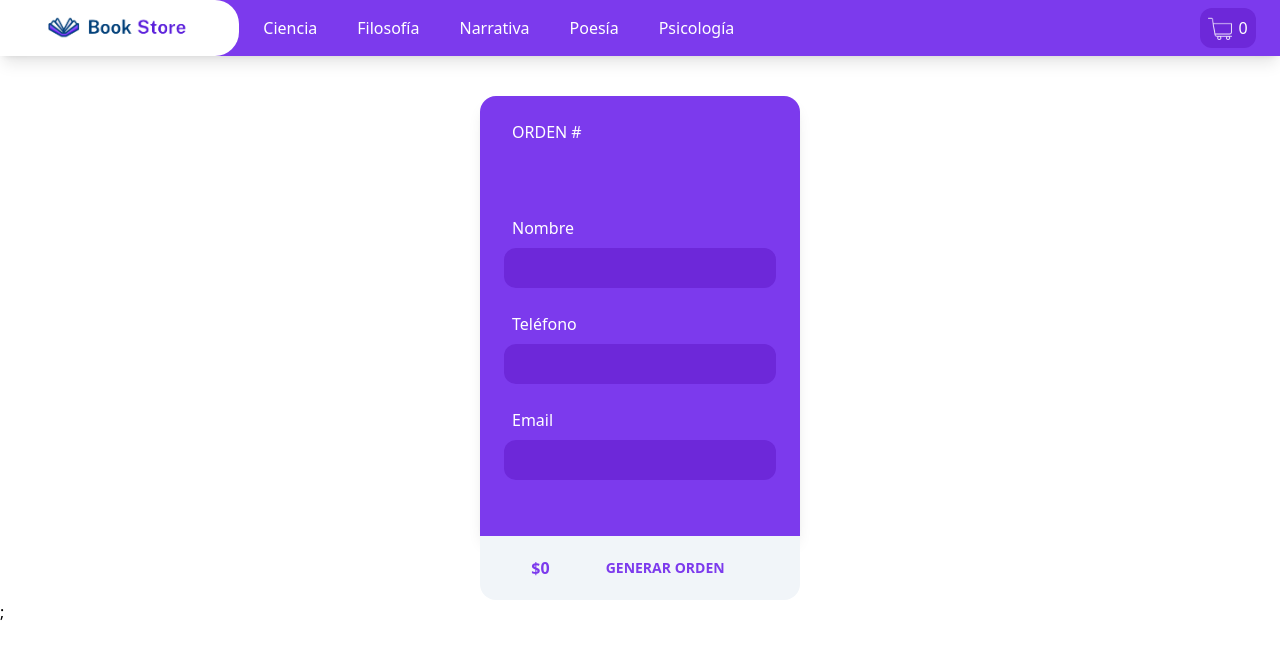
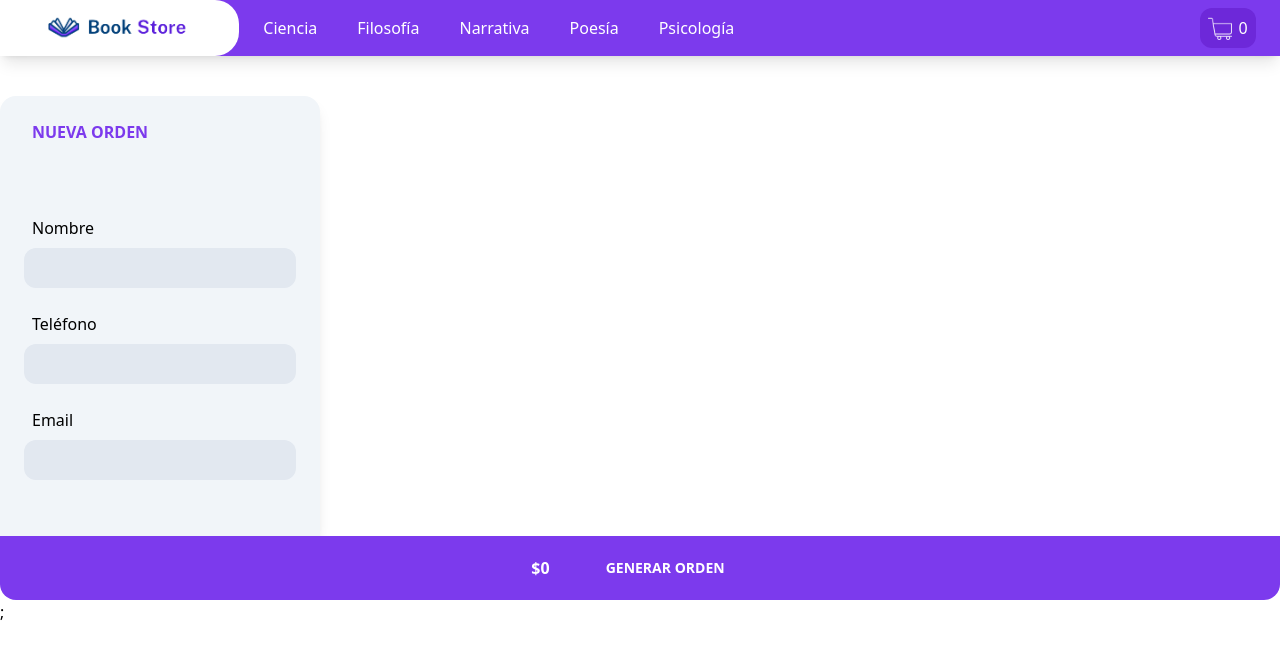
Before and after one commit to alejandragy/React-book-store, a React (Create React App) app: page /checkout in a window 1280 px wide. Shown: the top 658 px of the page. Built offline with nearby package versions, Linux system fonts and the light colour scheme.

Commit message:
estilos en checkout y loader

```diff
--- /dev/null
+++ b/src/components/Checkout/Checkout.css
@@ -0,0 +1,28 @@
+.loader {
+    width: 15px;
+    aspect-ratio: 1;
+    border-radius: 50%;
+    animation: l5 1s infinite linear alternate;
+}
+
+@keyframes l5 {
+    0% {
+        box-shadow: 20px 0 #000, -20px 0 #0002;
+        background: #000
+    }
+
+    33% {
+        box-shadow: 20px 0 #000, -20px 0 #0002;
+        background: #0002
+    }
+
+    66% {
+        box-shadow: 20px 0 #0002, -20px 0 #000;
+        background: #0002
+    }
+
+    100% {
+        box-shadow: 20px 0 #0002, -20px 0 #000;
+        background: #000
+    }
+}
--- a/src/components/Checkout/Checkout.js
+++ b/src/components/Checkout/Checkout.js
@@ -4,6 +4,7 @@ import { Timestamp, collection, getDocs, writeBatch, query, where, documentId, a
 import { db } from '../../services/firebase/firebaseConfig';
 
 import CheckoutForm from '../CheckoutForm/CheckoutForm';
+import './Checkout.css';
 
 
 
@@ -65,16 +66,16 @@ const Checkout = () => {
 
     if (loading) {
         return (<div>
-            <div className="flex justify-center items-ceter h-[500px] w-80 mt-10 p-6 pb-10 rounded-2xl bg-violet-600 shadow-lg">
-                <p className='text-white'>Generando orden...</p>
+            <div className="flex justify-center items-center h-[500px] w-80 mt-10 p-6 pb-10 rounded-2xl bg-slate-100 shadow-lg">
+                <div className='loader'></div>
             </div>
         </div>)
     };
 
     if (orderId) {
-        return <div className=" flex flex-col gap-10  items-center h-[500px] w-80 mt-10 p-6 pb-10 rounded-2xl bg-violet-600 shadow-lg text-white">
-        <p className='font-bold'>ORDEN #{orderId} </p>
-        <p>Compra finalizada exitosamente!</p>
+        return <div className=" flex flex-col justify-center items-center gap-10  items-center h-[500px] w-80 mt-10 p-6 pb-10 rounded-2xl bg-slate-100 shadow-lg">
+            <p>Orden creada exitosamente!</p>
+            <p className='text-violet-600 font-bold'>ORDEN #{orderId} </p>
         </div>
     };
 
--- a/src/components/CheckoutForm/CheckoutForm.js
+++ b/src/components/CheckoutForm/CheckoutForm.js
@@ -4,12 +4,12 @@ import { useContext } from "react";
 import { CartContext } from "../../context/CartContext";
 
 
-const CheckoutForm = ({onConfirm}) => {
+const CheckoutForm = ({ onConfirm }) => {
     const [name, setName] = useState('');
     const [phone, setPhone] = useState('');
     const [email, setEmail] = useState('');
 
-    const {total} = useContext(CartContext);
+    const { total } = useContext(CartContext);
 
     const handleConfirm = (event) => {
         event.preventDefault();
@@ -20,25 +20,25 @@ const CheckoutForm = ({onConfirm}) => {
     };
 
     return (
-        <div className='flex justify-center'>
+        <div className=''>
             <form onSubmit={handleConfirm}>
-                <div className='flex flex-col gap-2 w-80 p-6 pb-10 rounded-t-2xl bg-violet-600 shadow-lg'>
-                <h3 className='text-white mb-16 pl-2 '>ORDEN #</h3>
-                <label className="pl-2 text-white">Nombre</label>
-                <input className="mb-4 rounded-xl h-10 p-3 bg-violet-700 focus:outline-none text-white"
-                    type="text" value={name} onChange={({target})=> setName(target.value)}/>
+                <div className='flex flex-col gap-2 w-80 p-6 pb-10 rounded-t-2xl bg-slate-100 shadow-lg'>
+                    <h3 className='text-violet-600 font-bold mb-16 pl-2 '>NUEVA ORDEN</h3>
+                    <label className='pl-2'>Nombre</label>
+                    <input className='mb-4 rounded-xl h-10 p-3 bg-slate-200 focus:outline-none'
+                        type="text" value={name} onChange={({ target }) => setName(target.value)} />
 
-                <label className="pl-2 text-white">Teléfono</label>
-                <input className="mb-4 rounded-xl h-10 p-3 bg-violet-700 text-white focus:outline-none"
-                    type="text" value={phone} onChange={({target})=> setPhone(target.value)} />
+                    <label className='pl-2'>Teléfono</label>
+                    <input className='mb-4 rounded-xl h-10 p-3 bg-slate-200 focus:outline-none'
+                        type="text" value={phone} onChange={({ target }) => setPhone(target.value)} />
 
-                <label className="pl-2 text-white">Email</label>
-                <input
-                    className="mb-4 rounded-xl h-10 p-3 bg-violet-700 text-white focus:outline-none"
-                    type="text" value={email} onChange={({target})=> setEmail(target.value)} />
+                    <label className='pl-2'>Email</label>
+                    <input
+                        className='mb-4 rounded-xl h-10 p-3 bg-slate-200 focus:outline-none'
+                        type="text" value={email} onChange={({ target }) => setEmail(target.value)} />
                 </div>
 
-                <div className=" h-16 flex items-center justify-center gap-8 bg-slate-100 rounded-b-2xl text-violet-600 font-bold">
+                <div className=" h-16 flex items-center justify-center gap-8 bg-violet-600 rounded-b-2xl text-white font-bold">
                     <p>${total}</p>
                     <button type="submit" className="p-2 pl-6 pr-6 text-sm">GENERAR ORDEN</button>
                 </div>
```
